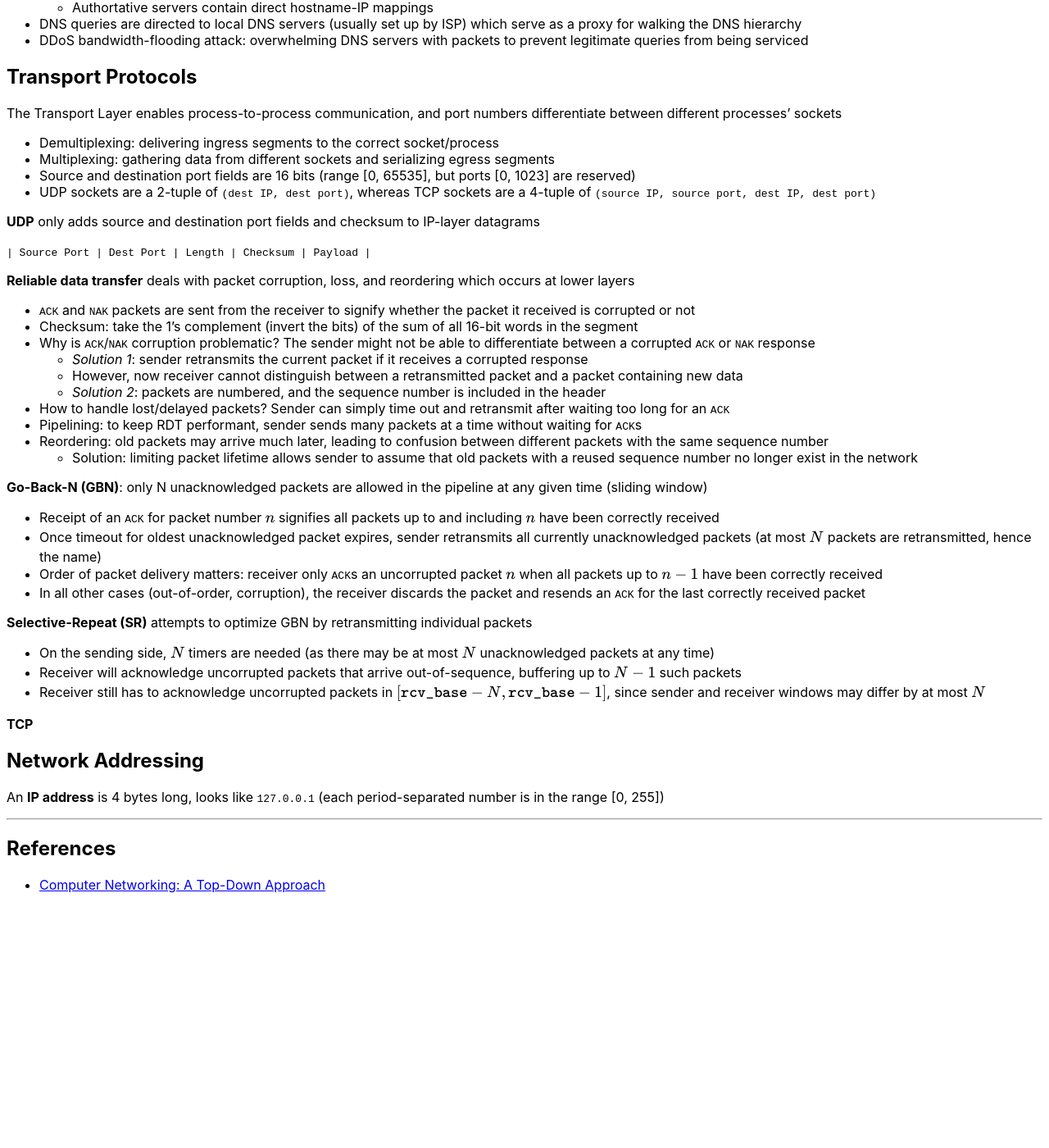
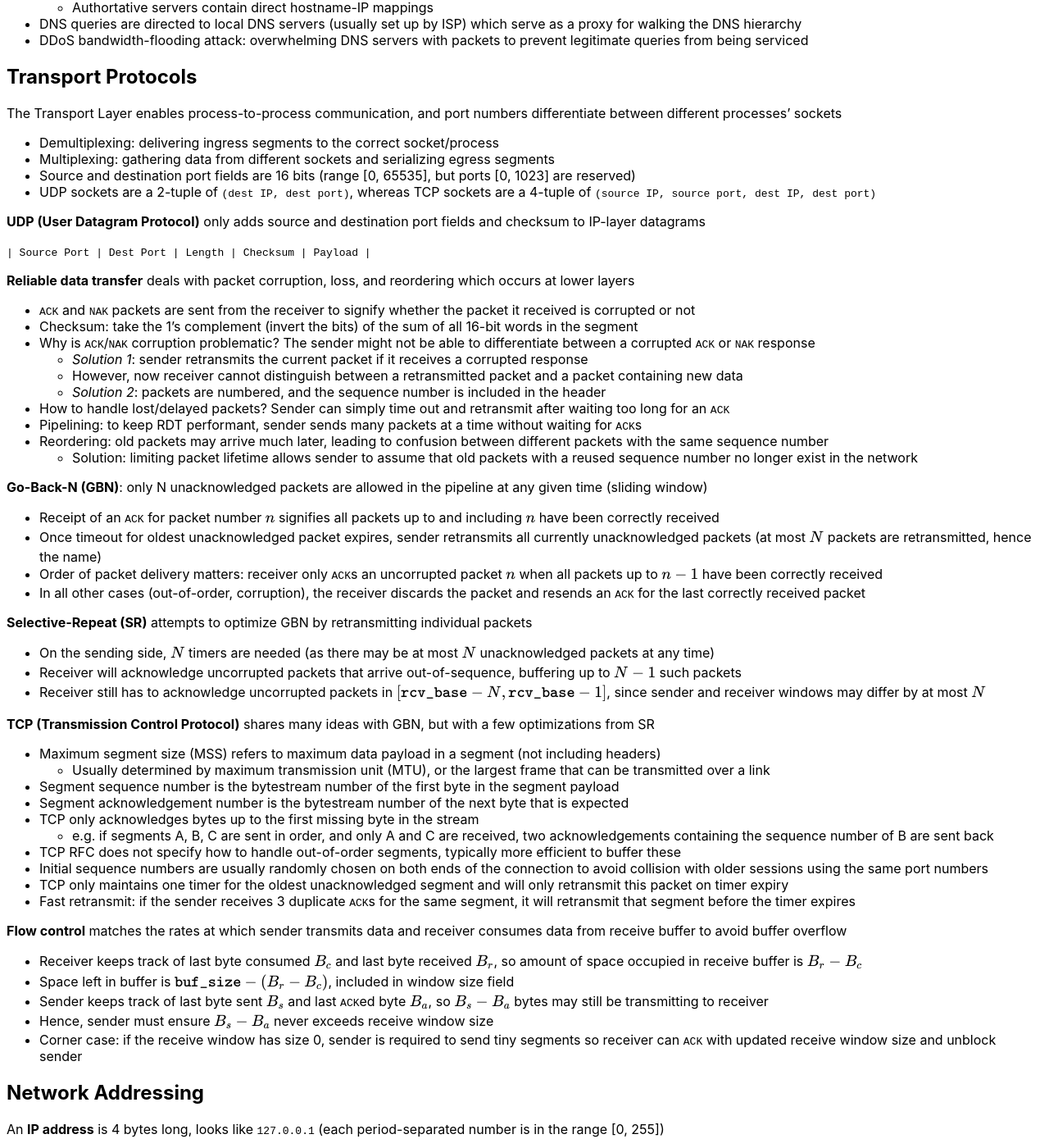
Before and after one commit to notkevin12/site, a Jekyll site: the page built from networking.md, in a window 1280 px wide and 1400 px high, scrolled down 1887 px. Shown: the whole window at 82% size. Built offline with Jekyll 4.4.1, drawn with Linux system fonts in a browser that asks for light colours; nearby versions of some CDN libraries; our own code applies the rules of GitHub Pages for plain Markdown files; before the commit the page ends 2992 px from its top, so only the background shows below that.

Commit message:
networking

```diff
--- a/networking.md
+++ b/networking.md
@@ -113,7 +113,7 @@ The Transport Layer enables process-to-process communication, and port numbers d
 - Source and destination port fields are 16 bits (range [0, 65535], but ports [0, 1023] are reserved)
 - UDP sockets are a 2-tuple of `(dest IP, dest port)`, whereas TCP sockets are a 4-tuple of `(source IP, source port, dest IP, dest port)`
 
-__UDP__ only adds source and destination port fields and checksum to IP-layer datagrams
+__UDP (User Datagram Protocol)__ only adds source and destination port fields and checksum to IP-layer datagrams
 
 `| Source Port | Dest Port | Length | Checksum | Payload |`
 
@@ -143,7 +143,25 @@ __Selective-Repeat (SR)__ attempts to optimize GBN by retransmitting individual
 - Receiver will acknowledge uncorrupted packets that arrive out-of-sequence, buffering up to $$N-1$$ such packets
 - Receiver still has to acknowledge uncorrupted packets in $$[\texttt{rcv\_base} - N, \texttt{rcv\_base} - 1]$$, since sender and receiver windows may differ by at most $$N$$
 
-__TCP__
+__TCP (Transmission Control Protocol)__ shares many ideas with GBN, but with a few optimizations from SR
+
+- Maximum segment size (MSS) refers to maximum data payload in a segment (not including headers)
+  - Usually determined by maximum transmission unit (MTU), or the largest frame that can be transmitted over a link
+- Segment sequence number is the bytestream number of the first byte in the segment payload
+- Segment acknowledgement number is the bytestream number of the next byte that is expected
+- TCP only acknowledges bytes up to the first missing byte in the stream
+  - e.g. if segments A, B, C are sent in order, and only A and C are received, two acknowledgements containing the sequence number of B are sent back
+- TCP RFC does not specify how to handle out-of-order segments, typically more efficient to buffer these
+- Initial sequence numbers are usually randomly chosen on both ends of the connection to avoid collision with older sessions using the same port numbers
+- TCP only maintains one timer for the oldest unacknowledged segment and will only retransmit this packet on timer expiry
+- Fast retransmit: if the sender receives 3 duplicate `ACK`s for the same segment, it will retransmit that segment before the timer expires
+
+__Flow control__ matches the rates at which sender transmits data and receiver consumes data from receive buffer to avoid buffer overflow
+- Receiver keeps track of last byte consumed $$B_c$$ and last byte received $$B_r$$, so amount of space occupied in receive buffer is $$B_r - B_c$$
+- Space left in buffer is $$\texttt{buf\_size} - (B_r - B_c)$$, included in window size field
+- Sender keeps track of last byte sent $$B_s$$ and last `ACK`ed byte $$B_a$$, so $$B_s - B_a$$ bytes may still be transmitting to receiver
+- Hence, sender must ensure $$B_s - B_a$$ never exceeds receive window size
+- Corner case: if the receive window has size 0, sender is required to send tiny segments so receiver can `ACK` with updated receive window size and unblock sender
 
 ## Network Addressing
 
```
